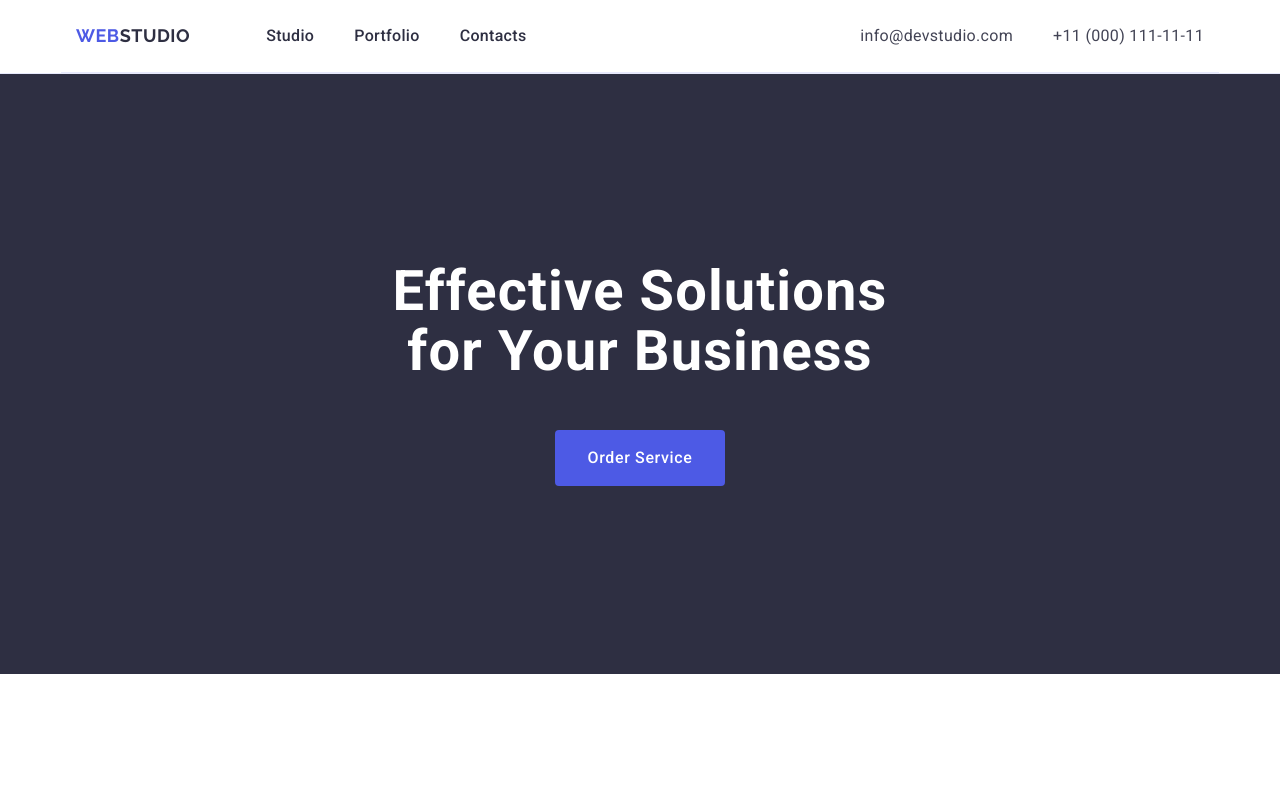
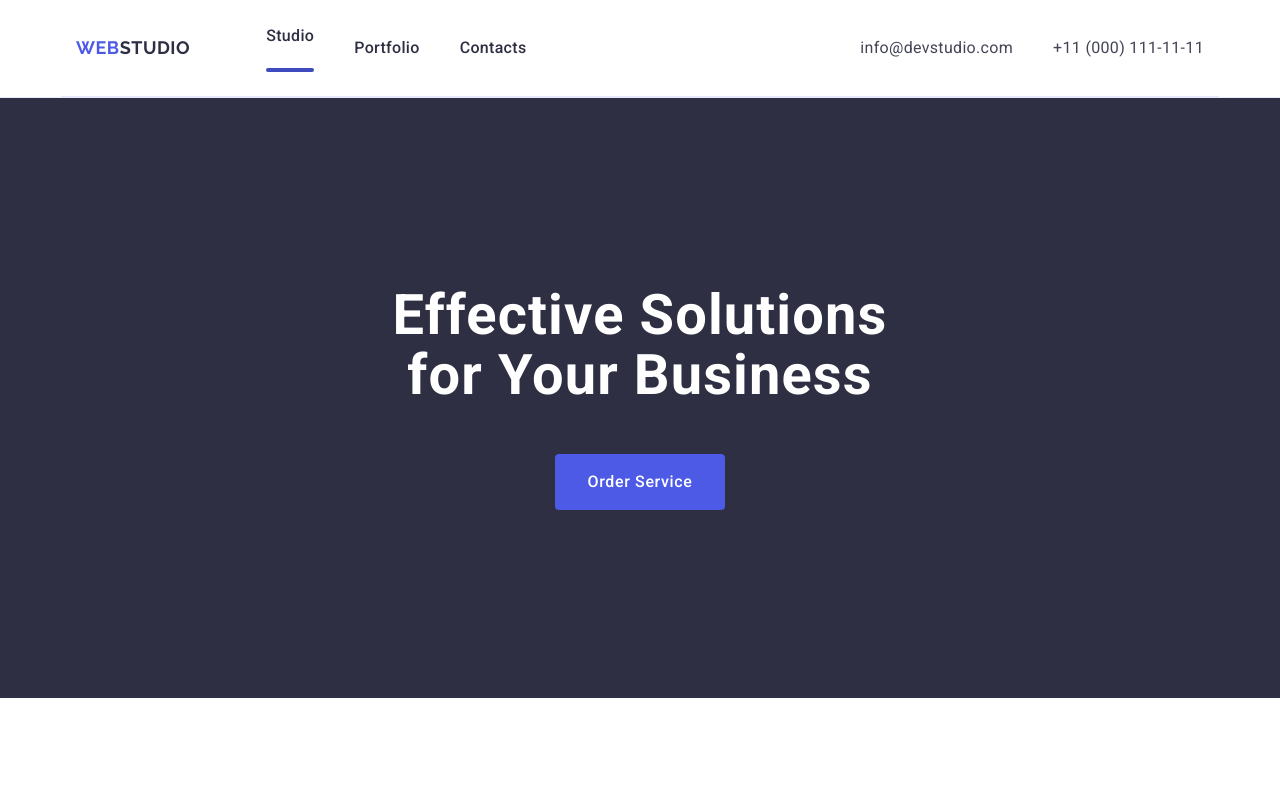
Before and after one commit to MagdalenaVasylyshyn/goit-markup-hw-04, a plain HTML site: page index.html in a window 1280 px wide. Shown: the top 790 px of the page. Drawn offline with nearby package versions, Linux system fonts and the light colour scheme.

Commit message:
Third version of fourth homework

```diff
--- a/css/styles.css
+++ b/css/styles.css
@@ -116,6 +116,25 @@ p {
   font-weight: 500;
   line-height: 1.5;
   padding: 24px 0;
+}
+
+.menu-navigation-item-link::after {
+  /* content: "";
+  width: 48px;
+  height: 4px;
+  border-radius: 2px;
+  background-color:#404BBF;
+  margin-top: 20px; */
+}
+
+.current::after {
+  content: "";
+  display: block;
+  width: 48px;
+  height: 4px;
+  border-radius: 2px;
+  background-color: #404BBF;
+  margin-top: 20px;
 }
 
 .menu-navigation-item-link:active {
@@ -244,6 +263,7 @@ p {
   letter-spacing: 0.02em;
   text-transform: capitalize;
   line-height: 1.11;
+  margin-bottom: 72px;
   /* padding-top: 120px; */
   /* padding-bottom: 72px; */
   /* margin-bottom: 72px; */
@@ -318,6 +338,7 @@ p {
   letter-spacing: 0.02em;
   line-height: 1.11;
   text-transform: capitalize;
+  margin-bottom: 72px;
   /* padding-top: 120px; */
   /* padding-bottom: 72px; */
   /* margin-bottom: 72px; */
--- a/index.html
+++ b/index.html
@@ -18,7 +18,7 @@
       rel="stylesheet"
     />
     <link rel="stylesheet" href="./css/styles.css" />
-    <title>DZ-3</title>
+    <title>DZ-4</title>
   </head>
 
   <body>
@@ -30,7 +30,7 @@
           >
           <ul class="menu menu-navigation">
             <li class="menu-navigation-item">
-              <a href="./index.html" class="menu-navigation-item-link"
+              <a href="./index.html" class="menu-navigation-item-link current"
                 >Studio</a
               >
             </li>
```
Also changed, not shown: images/sprite-omg.svg (added).
